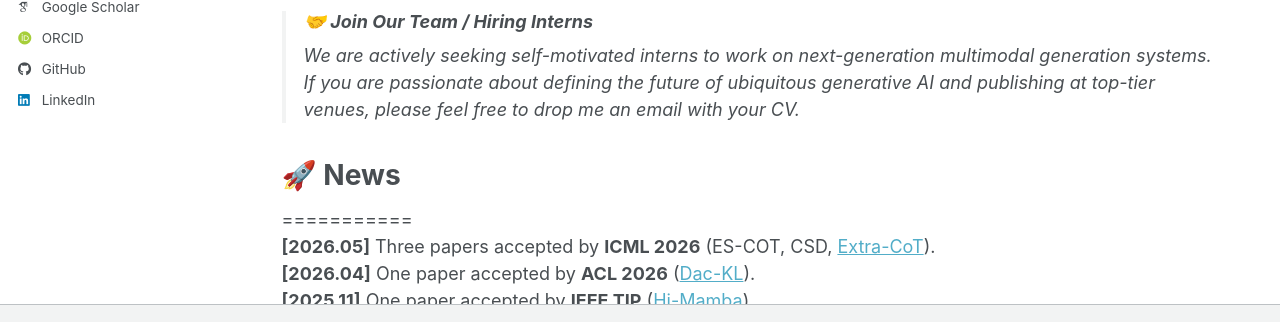
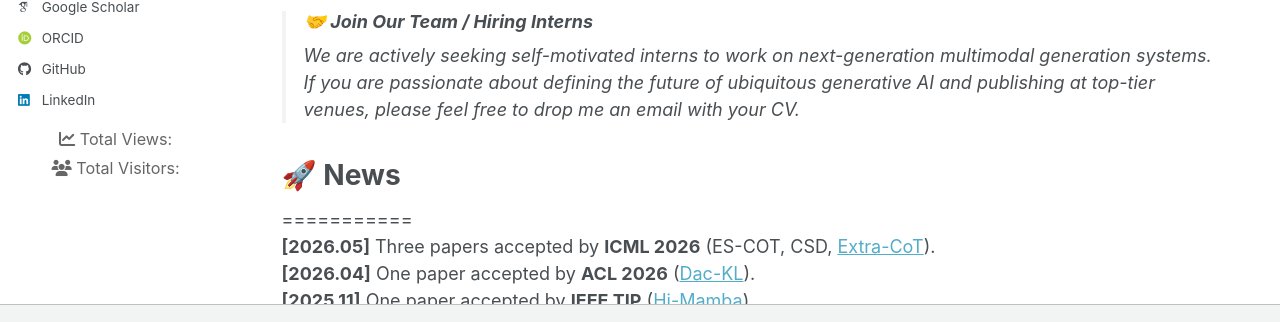
Before and after one commit to WeiLi-THU/WeiLi-THU.github.io, a Jekyll site: the page built from _pages/about.md, in a window 1280 px wide. Shown: the part 485-807 px from the top of the page. Built offline with Jekyll 4.4.1, drawn with Linux system fonts in a browser that asks for light colours; some web fonts are replaced; a script bundle is joined from its source files by our own code; library files that are not in the unit come from our copies; comment, search, counter and statistics services are not loaded.

Commit message:
Update author-profile.html

```diff
--- a/_includes/author-profile.html
+++ b/_includes/author-profile.html
@@ -172,5 +172,15 @@
       <li><a href="https://www.zhihu.com/people/{{ author.zhihu }}"><i class="fab fa-fw fa-zhihu icon-pad-right" aria-hidden="true"></i>Zhihu</a></li>
       {% endif %}
     </ul>
+
+    <div style="text-align: center; margin-top: 15px; font-size: 0.9em; color: #666;">
+      <script async src="//busuanzi.ibruce.info/busuanzi/2.3/busuanzi.pure.mini.js"></script>
+      <div id="busuanzi_container_site_pv" style="margin-bottom: 5px;">
+        <i class="fa fa-line-chart"></i> Total Views: <span id="busuanzi_value_site_pv" style="font-weight: bold; color: #3B82F6;"></span>
+      </div>
+      <div id="busuanzi_container_site_uv">
+        <i class="fa fa-users"></i> Total Visitors: <span id="busuanzi_value_site_uv" style="font-weight: bold; color: #3B82F6;"></span>
+      </div>
+    </div>
   </div>
 </div>
```
